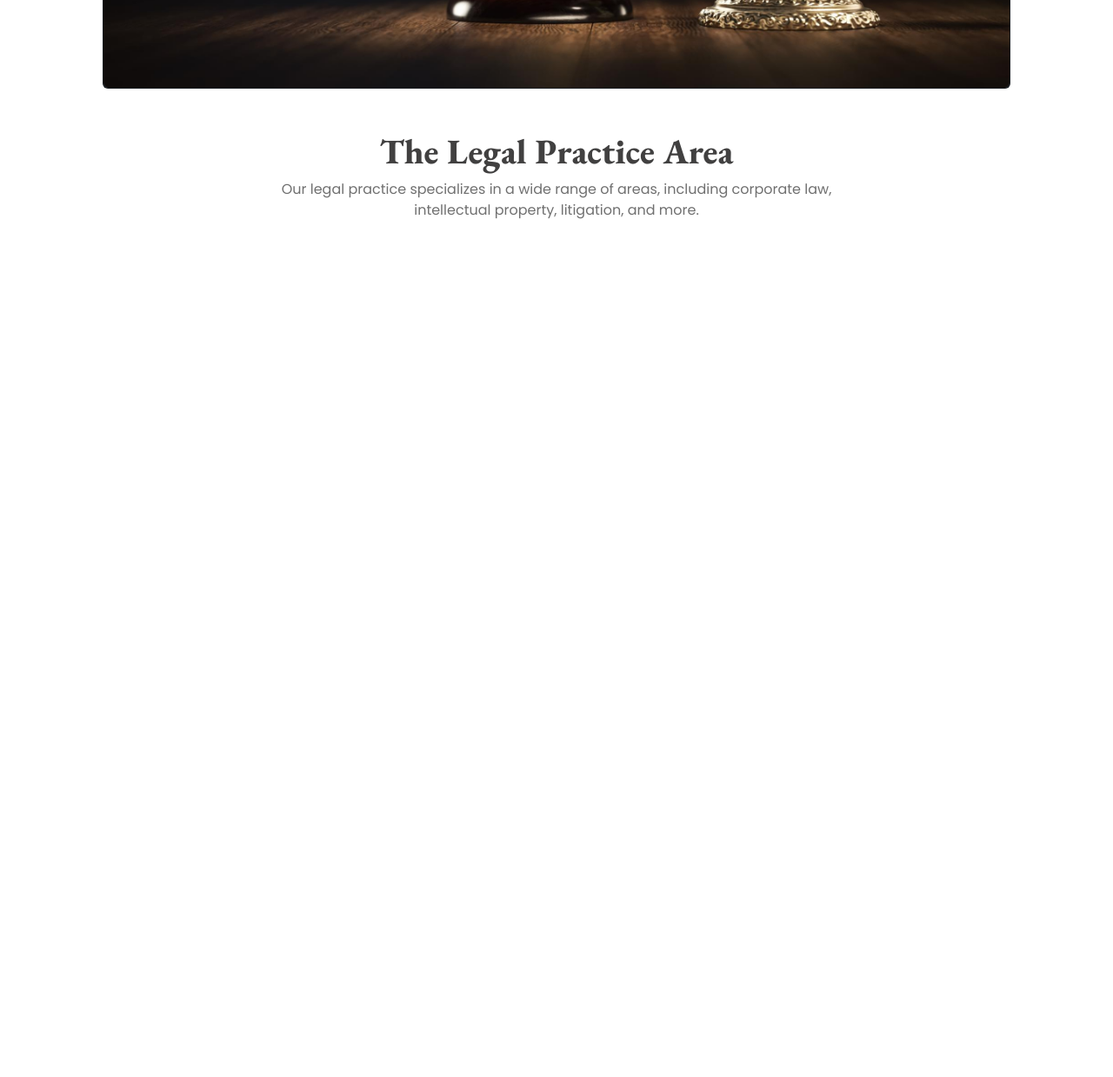
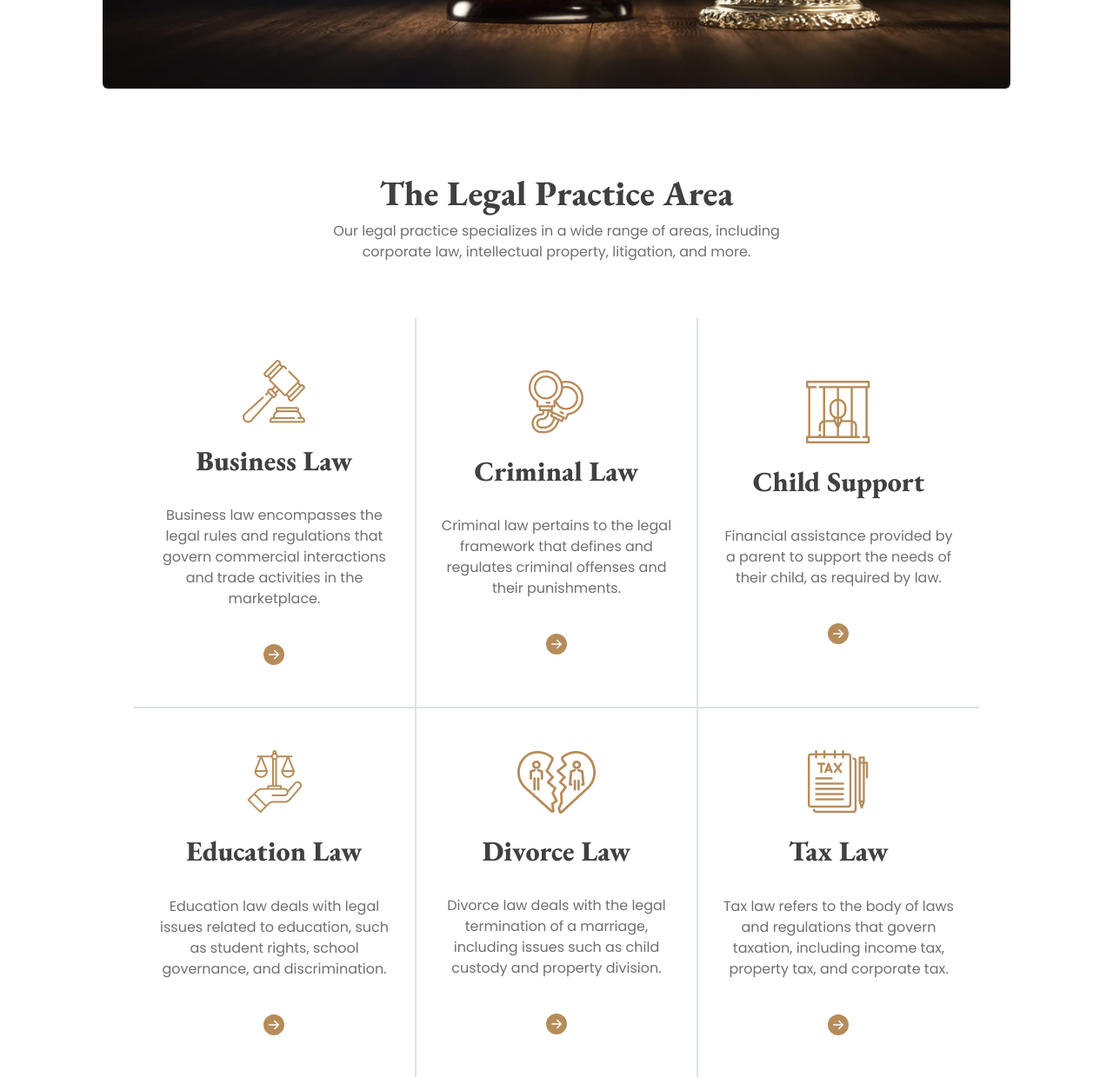
Before and after one commit to MD-Jafor-Sadek-Khan/Assingment-3, a plain HTML site: page index-v2.html in a window 1280 px wide. Shown: the part 500-1739 px from the top of the page at 87% size. Before the commit the page ends 800 px from the top, so only its background shows below. Drawn offline with nearby package versions, Linux system fonts and the light colour scheme.

Commit message:
The Legal Practice Area  done

```diff
--- a/css/styles for v2.css
+++ b/css/styles for v2.css
@@ -22,17 +22,18 @@ body {
 }
 
 .title-primary {
-  font-family: "EB Garamond", serif !important;
-  color: #414040 !important;
-  font-size: 40px !important;
-  font-weight: 800 !important;
+  font-family: "EB Garamond", serif;
+  color: #414040;
+  font-size: 40px;
+  font-weight: 800;
 }
 
 .paragraph-primary {
   color: #707070;
-  font-family: "Poppins", sans-serif !important;
-  font-size: 16px !important;
-  font-weight: 400 !important;
+  font-family: "Poppins", sans-serif;
+  font-size: 16px;
+  font-weight: 400;
+  text-align: center;
 }
 
 .font-primary {
@@ -48,11 +49,28 @@ body {
   background-color: #b68c5a;
 }
 
+.catalogue-hover:hover
+{
+    background-image: linear-gradient(to top, #ffffff, #e6e6e6);
+
+    border: 1px solid lightgray !important;
+}
+
+
 /* banner */
 
 /* media query */
 
 @media screen and (max-width: 576px) {
+  /* utililties  */
+  .border-sm-1 {
+    border: 1px solid lightgray !important;
+  }
+
+  .rounded-sm-1
+  {
+    border-radius: 10px;
+  }
   /* banner  */
   .card-overlay {
     width: 100% !important;
@@ -66,6 +84,6 @@ body {
   }
   /* banner  */
   .search-box {
-    padding: 0.5rem 13rem 0.5rem 0.5rem !important;
+    padding: 0.5rem 13rem 0.5rem 0.5rem;
   }
 }
--- a/index-v2.html
+++ b/index-v2.html
@@ -191,9 +191,9 @@
     </header>
     <!-- main  -->
 
-    <main>
+    <main class="container">
       <!-- The Legal Practice Area  -->
-      <section>
+      <section class="mt-5 pt-5">
         <div class="d-flex flex-column justify-content-center align-items-center w-md-50 mx-md-auto">
           <h3 class="title-primary">
             The Legal Practice Area
@@ -202,10 +202,90 @@
             Our legal practice specializes in a wide range of areas, including corporate law, intellectual property, litigation, and more.
           </p>
         </div>
-        <div>
-          <div>
-            <img src="images/" alt="">
+        <div class="container px-5 mt-5">
+          <div class="row row-cols-md-3 row-cols-1 g-5 px-5">
+             <!-- card 1 -->
+          <div class=" col d-flex flex-column justify-content-center align-items-center gap-4 py-5  border-end border-bottom border-sm-1 rounded-sm-1 catalogue-hover">
+            <img class="img-fluid" src="images/business.png" alt="">
+            <h3 class="title-primary fs-2">
+              Business Law
+            </h3>
+            <p class="paragraph-primary">
+              Business law encompasses the legal rules and regulations that govern commercial interactions and trade activities in the marketplace.
+            </p>
+            <svg xmlns="http://www.w3.org/2000/svg" width="24" height="24" fill="#b68c5a" class="bi bi-arrow-right-circle-fill" viewBox="0 0 16 16">
+              <path d="M8 0a8 8 0 1 1 0 16A8 8 0 0 1 8 0zM4.5 7.5a.5.5 0 0 0 0 1h5.793l-2.147 2.146a.5.5 0 0 0 .708.708l3-3a.5.5 0 0 0 0-.708l-3-3a.5.5 0 1 0-.708.708L10.293 7.5H4.5z"/>
+            </svg>
           </div>
+          <!-- card 2 -->
+          <div class="col d-flex flex-column justify-content-center align-items-center gap-4 py-5 border-start border-end border-bottom border-sm-1 rounded-sm-1 catalogue-hover">
+            <img class="img-fluid" src="images/criminal.png" alt="">
+            <h3 class="title-primary fs-2">
+              Criminal Law
+            </h3>
+            <p class="paragraph-primary">
+              Criminal law pertains to the legal framework that defines and regulates criminal offenses and their punishments.
+            </p>
+            <svg xmlns="http://www.w3.org/2000/svg" width="24" height="24" fill="#b68c5a" class="bi bi-arrow-right-circle-fill" viewBox="0 0 16 16">
+              <path d="M8 0a8 8 0 1 1 0 16A8 8 0 0 1 8 0zM4.5 7.5a.5.5 0 0 0 0 1h5.793l-2.147 2.146a.5.5 0 0 0 .708.708l3-3a.5.5 0 0 0 0-.708l-3-3a.5.5 0 1 0-.708.708L10.293 7.5H4.5z"/>
+            </svg>
+          </div>
+          <!-- card 3 -->
+          <div class="col d-flex flex-column justify-content-center align-items-center gap-4 py-5 border-start border-bottom border-sm-1 rounded-sm-1 catalogue-hover">
+            <img class="img-fluid" src="images/child.png" alt="">
+            <h3 class="title-primary fs-2">
+              Child Support
+            </h3>
+            <p class="paragraph-primary">
+              Financial assistance provided by a parent to support the needs of their child, as required by law.
+            </p>
+            <svg xmlns="http://www.w3.org/2000/svg" width="24" height="24" fill="#b68c5a" class="bi bi-arrow-right-circle-fill" viewBox="0 0 16 16">
+              <path d="M8 0a8 8 0 1 1 0 16A8 8 0 0 1 8 0zM4.5 7.5a.5.5 0 0 0 0 1h5.793l-2.147 2.146a.5.5 0 0 0 .708.708l3-3a.5.5 0 0 0 0-.708l-3-3a.5.5 0 1 0-.708.708L10.293 7.5H4.5z"/>
+            </svg>
+          </div>
+          </div>
+          <div class="row row-cols-md-3 row-cols-1 g-5 px-5 pt-5 pt-md-0">
+             <!-- card 4 -->
+          <div class=" col d-flex flex-column justify-content-center align-items-center gap-4 py-5 border-end border-top border-sm-1 rounded-sm-1 catalogue-hover">
+            <img class="img-fluid" src="images/education.png" alt="">
+            <h3 class="title-primary fs-2">
+              Education Law
+            </h3>
+            <p class="paragraph-primary">
+              Education law deals with legal issues related to education, such as student rights, school governance, and discrimination.
+            </p>
+            <svg xmlns="http://www.w3.org/2000/svg" width="24" height="24" fill="#b68c5a" class="bi bi-arrow-right-circle-fill" viewBox="0 0 16 16">
+              <path d="M8 0a8 8 0 1 1 0 16A8 8 0 0 1 8 0zM4.5 7.5a.5.5 0 0 0 0 1h5.793l-2.147 2.146a.5.5 0 0 0 .708.708l3-3a.5.5 0 0 0 0-.708l-3-3a.5.5 0 1 0-.708.708L10.293 7.5H4.5z"/>
+            </svg>
+          </div>
+          <!-- card 5 -->
+          <div class="col d-flex flex-column justify-content-center align-items-center gap-4 py-5 border-start border-end border-top border-sm-1 rounded-sm-1 catalogue-hover">
+            <img class="img-fluid" src="images/Divorce.png" alt="">
+            <h3 class="title-primary fs-2">
+              Divorce Law
+            </h3>
+            <p class="paragraph-primary">
+              Divorce law deals with the legal termination of a marriage, including issues such as child custody and property division.
+            </p>
+            <svg xmlns="http://www.w3.org/2000/svg" width="24" height="24" fill="#b68c5a" class="bi bi-arrow-right-circle-fill" viewBox="0 0 16 16">
+              <path d="M8 0a8 8 0 1 1 0 16A8 8 0 0 1 8 0zM4.5 7.5a.5.5 0 0 0 0 1h5.793l-2.147 2.146a.5.5 0 0 0 .708.708l3-3a.5.5 0 0 0 0-.708l-3-3a.5.5 0 1 0-.708.708L10.293 7.5H4.5z"/>
+            </svg>
+          </div>
+          <!-- card 6 -->
+          <div class="col d-flex flex-column justify-content-center align-items-center gap-4 py-5 border-start border-top border-sm-1 rounded-sm-1 catalogue-hover">
+            <img class="img-fluid" src="images/Tax.png" alt="">
+            <h3 class="title-primary fs-2">
+              Tax Law
+            </h3>
+            <p class="paragraph-primary">
+              Tax law refers to the body of laws and regulations that govern taxation, including income tax, property tax, and corporate tax.
+            </p>
+            <svg xmlns="http://www.w3.org/2000/svg" width="24" height="24" fill="#b68c5a" class="bi bi-arrow-right-circle-fill" viewBox="0 0 16 16">
+              <path d="M8 0a8 8 0 1 1 0 16A8 8 0 0 1 8 0zM4.5 7.5a.5.5 0 0 0 0 1h5.793l-2.147 2.146a.5.5 0 0 0 .708.708l3-3a.5.5 0 0 0 0-.708l-3-3a.5.5 0 1 0-.708.708L10.293 7.5H4.5z"/>
+            </svg>
+          </div>
+          </div>
+
         </div>
       </section>
     </main>
```
